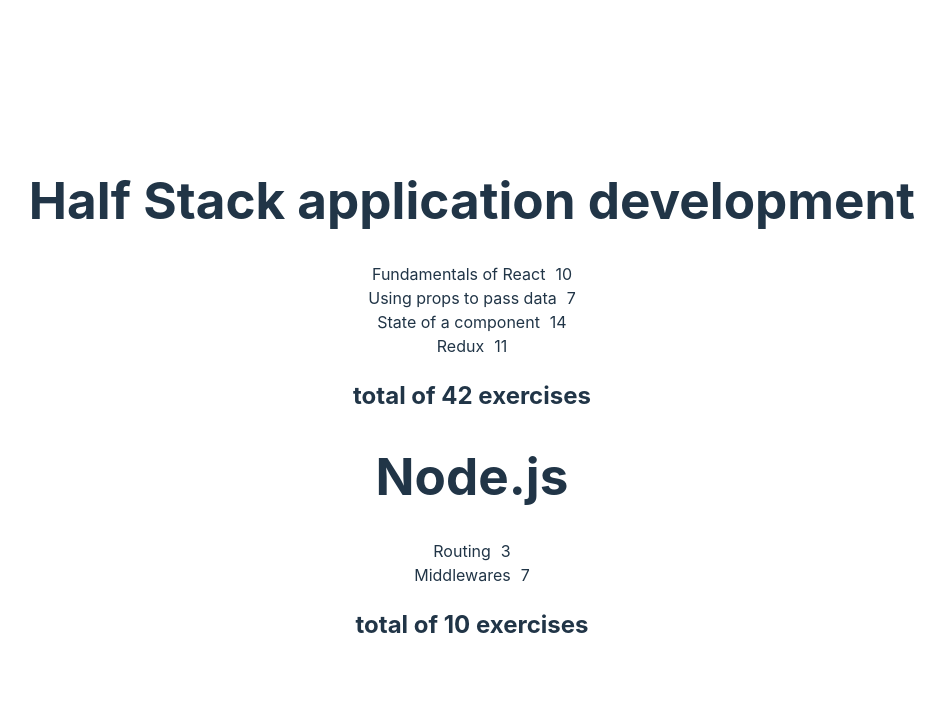
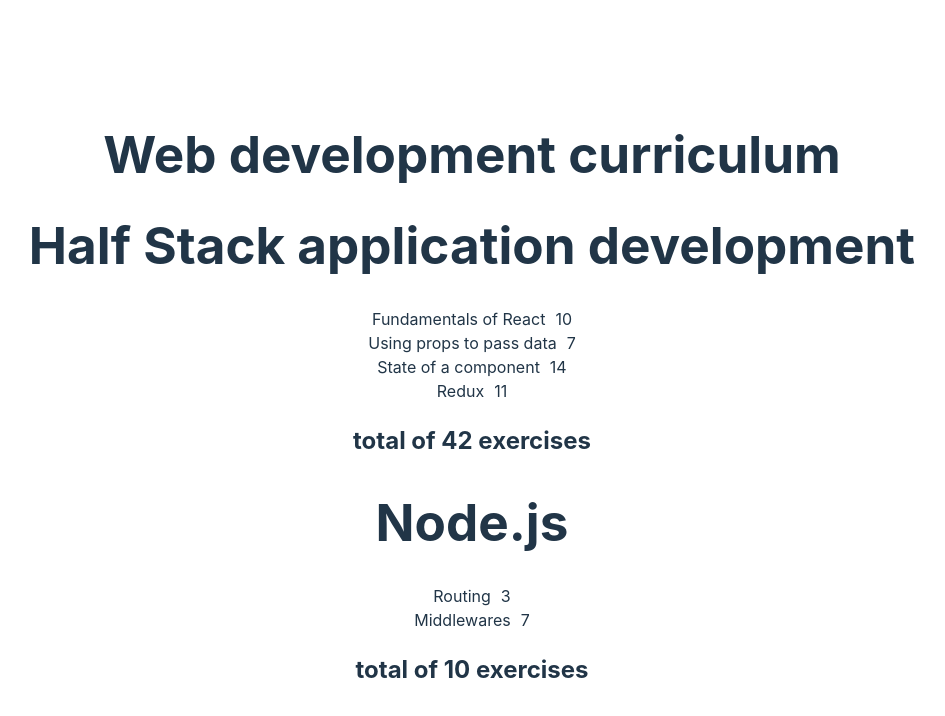
Before and after one commit to wunder-frau/full-stack-open, a React (Vite) app in the folder part2/course_information/: page / in a window 1280 px wide. Shown: the top 716 px of the page, without its empty margins (168-1113 px from the left). Built offline with nearby package versions, Linux system fonts and the light colour scheme.

Commit message:
part02: add title

```diff
--- a/part2/course_information/src/App.jsx
+++ b/part2/course_information/src/App.jsx
@@ -46,7 +46,12 @@ const App = () => {
       ]
     }
   ]
-  return <Course courses={courses} />
+  return (
+    <>
+    <h1>Web development curriculum</h1>
+      <Course courses={courses} />
+    </>
+  )
 }
 
 export default App
```
